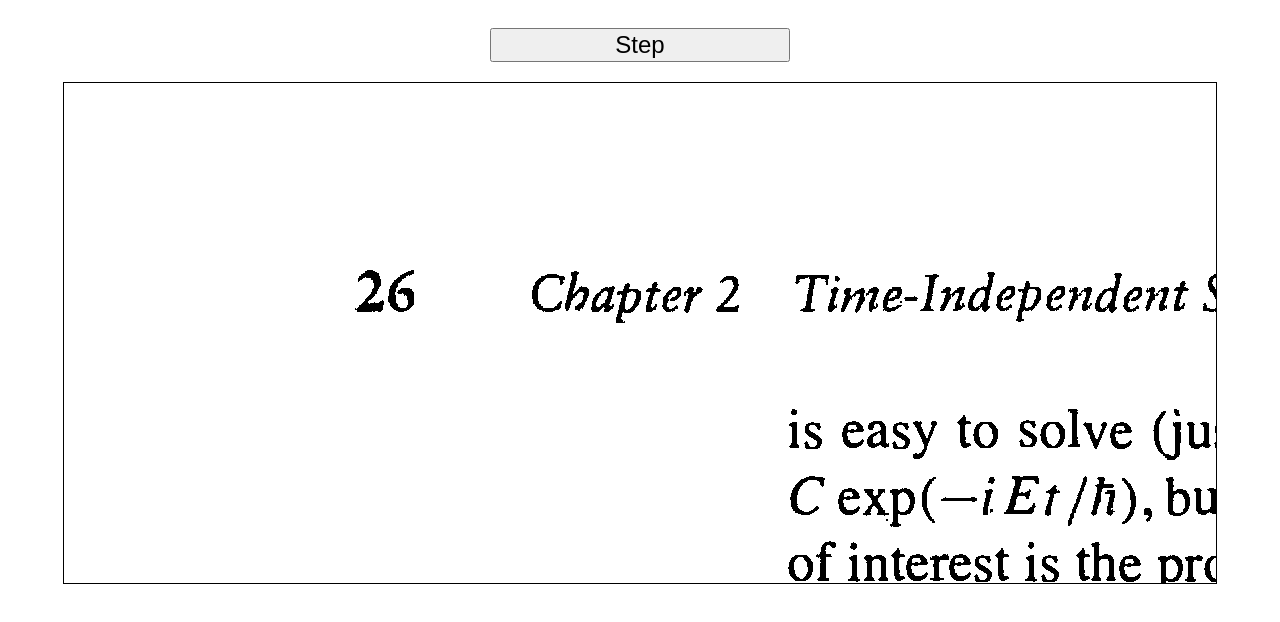
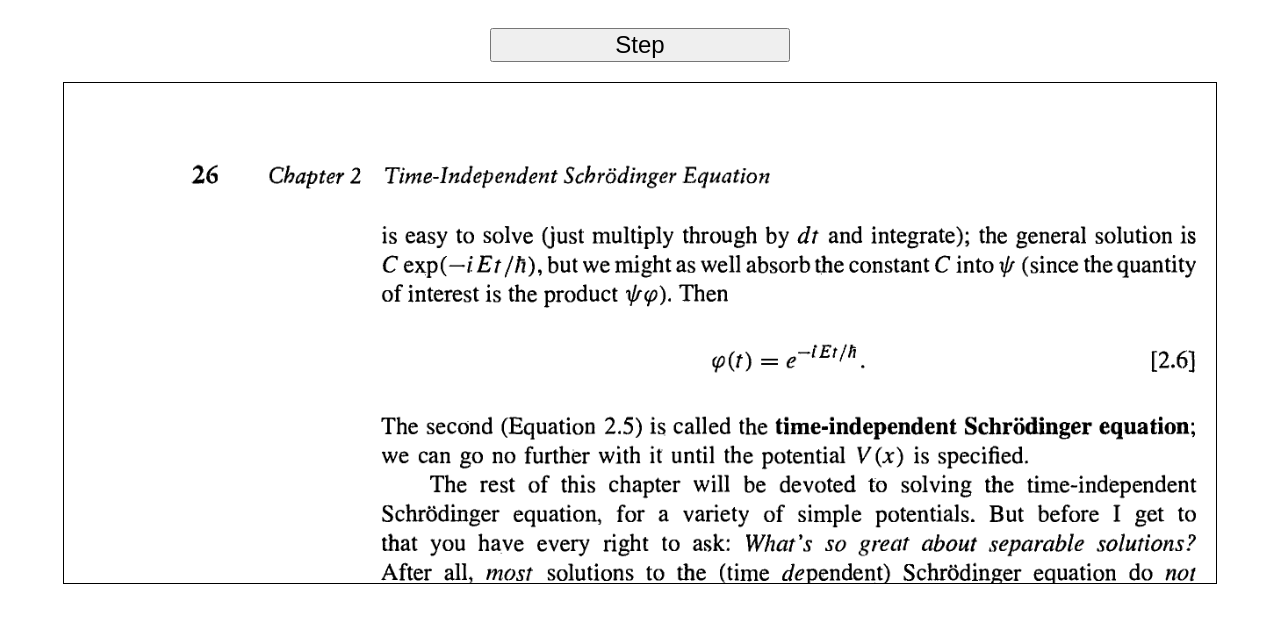
Before and after one commit to kiwiheretic/textextract, a plain HTML site: page index.html in a window 1280 px wide. Drawn offline with Linux system fonts and the light colour scheme.

Commit message:
Zoom out image so entire image fits on page

```diff
--- a/index.html
+++ b/index.html
@@ -10,8 +10,11 @@
     justify-content: center;
     flex-direction: column;
   }
+  canvas#my-canvas {
+    width: 100%;
+  }
   #div-canvas {
-    max-width: 90vw;
+    width: 90vw;
     height: 500px;
     margin: auto;
     overflow: scroll;
@@ -41,13 +44,29 @@
     const img = new Image();
     img.src = './sample-page.png';
     img.onload = () => {
+      // Put the image on to a virtual canvas matching the original size.
+      // This is to work with the canvas data at maximum resolution while still
+      // being able to zoom out the canvas for larger image widths.
 
-      myCanvas.height = img.height;
-      myCanvas.width = img.width;
-      context.drawImage(img, 0, 0);
+      const canvas2 = document.createElement('canvas');
+      const context2 = canvas2.getContext('2d');
+      canvas2.width = img.width;
+      canvas2.height = img.height;
+      context2.drawImage(img, 0, 0, img.width, img.height );
+      const myData = context2.getImageData(0, 0, img.width, img.height);
+
+      const div_canvas = document.getElementById("div-canvas");
+
+      const canvas_scale = img.width / div_canvas.clientWidth;
+
+      const canvas_height = img.height / canvas_scale;
+      const canvas_width = img.width / canvas_scale;
+      myCanvas.height = canvas_height; //img.height;
+      myCanvas.width = canvas_width; //img.width;
+      context.drawImage(img, 0, 0, canvas_width, canvas_height );
       // Read the pixel data of the canvas
-      const imageData1 = context.getImageData(0, 0, myCanvas.width, myCanvas.height);
-      const data = imageData1.data;
+      //const imageData1 = context.getImageData(0, 0, img.width, img.height);
+      const data = myData.data;
       let raster = data_to_raster(data, img.width, img.height);
       let boxes = find_boxes(raster);
       let row_sorted = get_row_sorted(boxes);
@@ -71,8 +90,8 @@
         //console.log(smallBox);
         // [x1, y1, x2, y2] = smallBox;
         context.strokeStyle = 'red';
-        context.lineWidth=3;
-        context.strokeRect(x1-3, y1-3, x2-x1+3, y2-y1+3);
+        context.lineWidth=2;
+        context.strokeRect((x1-3)/canvas_scale, (y1-3)/canvas_scale, (x2-x1+3)/canvas_scale, (y2-y1+3)/canvas_scale);
         //[x1, y1, x2, y2] = [largeBox.xmin, largeBox.ymin, largeBox.xmax, largeBox.ymax];
         x = x1 - 3;
         y = y1 - 3;
```
